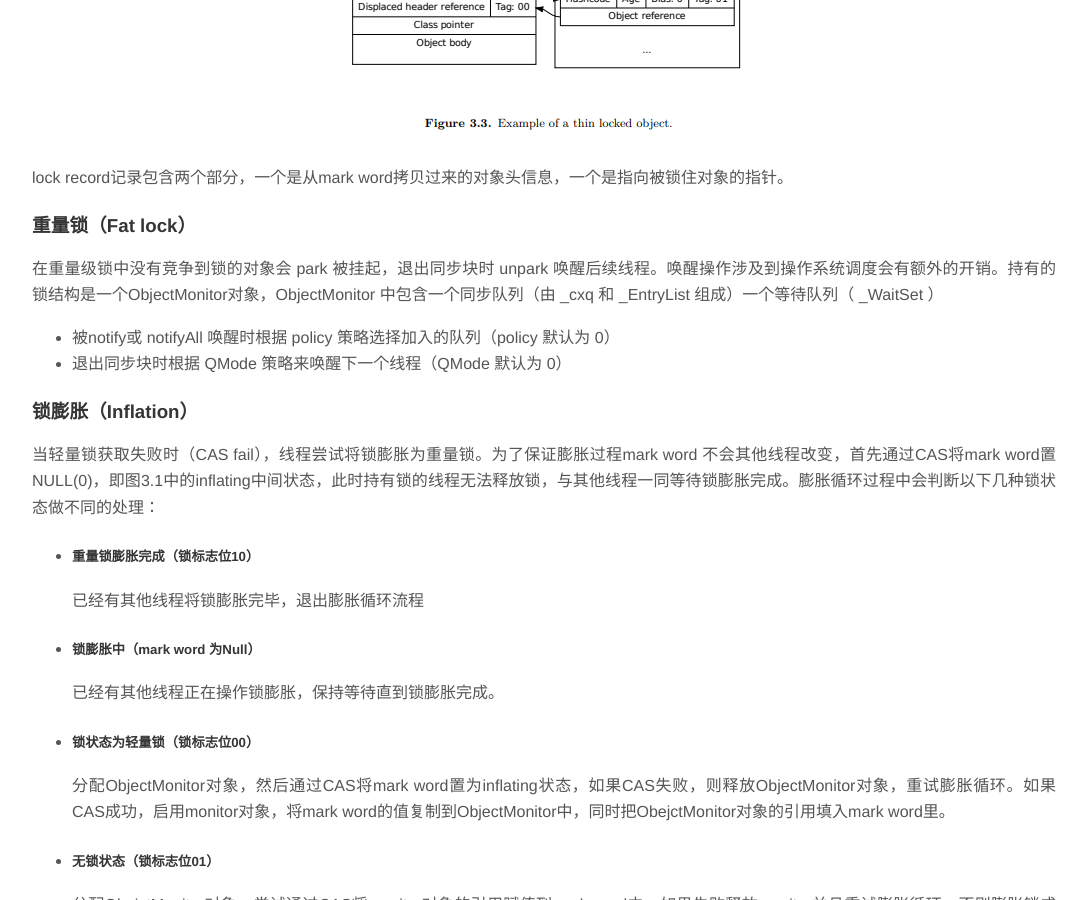
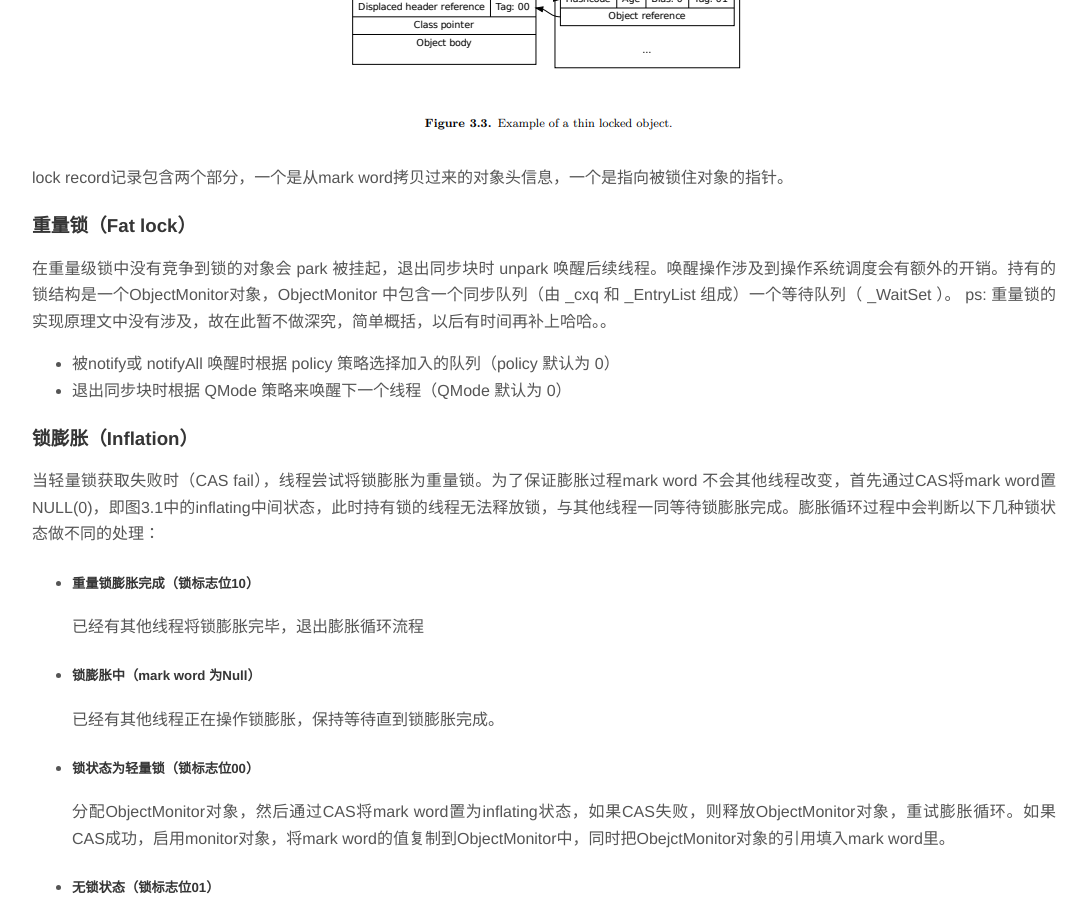
Before and after one commit to YaoFly/YaoFly.GitHub.io, a Jekyll site: the page built from _posts/2021-05-19-Synchronized 加锁-解锁-锁升级原理.md, in a window 1280 px wide and 900 px high, scrolled down 967 px. Shown: the whole window, without its empty margins (96-1183 px from the left). Built offline with Jekyll 4.4.1, drawn with Linux system fonts in a browser that asks for light colours.

Commit message:
更新文章

```diff
--- a/_posts/2021-05-19-Synchronized 加锁-解锁-锁升级原理.md
+++ b/_posts/2021-05-19-Synchronized 加锁-解锁-锁升级原理.md
@@ -24,7 +24,8 @@ lock record记录包含两个部分，一个是从mark word拷贝过来的对象
 
 ### 重量锁（Fat lock）
 
-在重量级锁中没有竞争到锁的对象会 park 被挂起，退出同步块时 unpark 唤醒后续线程。唤醒操作涉及到操作系统调度会有额外的开销。持有的锁结构是一个ObjectMonitor对象，ObjectMonitor 中包含一个同步队列（由 _cxq 和 _EntryList 组成）一个等待队列（ _WaitSet ）
+在重量级锁中没有竞争到锁的对象会 park 被挂起，退出同步块时 unpark 唤醒后续线程。唤醒操作涉及到操作系统调度会有额外的开销。持有的锁结构是一个ObjectMonitor对象，ObjectMonitor 中包含一个同步队列（由 _cxq 和 _EntryList 组成）一个等待队列（ _WaitSet ）。
+ps: 重量锁的实现原理文中没有涉及，故在此暂不做深究，简单概括，以后有时间再补上哈哈。。
 
 - 被notify或 notifyAll 唤醒时根据 policy 策略选择加入的队列（policy 默认为 0）
 - 退出同步块时根据 QMode 策略来唤醒下一个线程（QMode 默认为 0）
```
